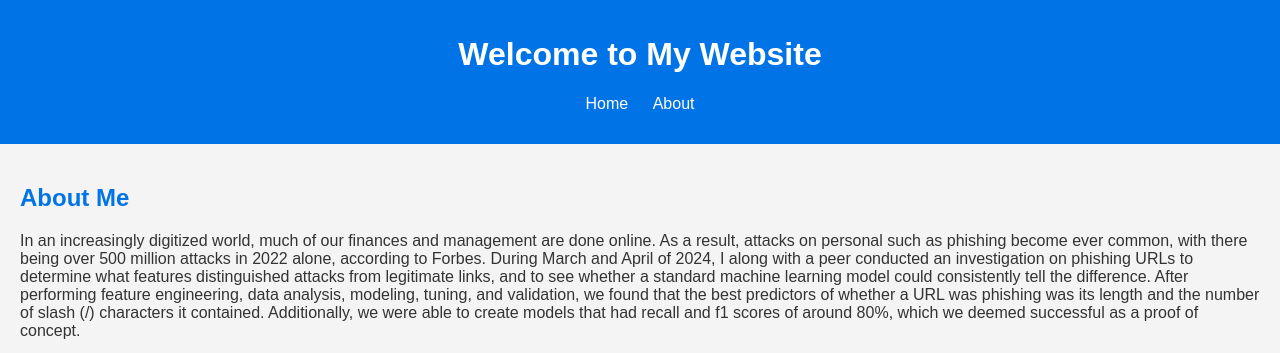
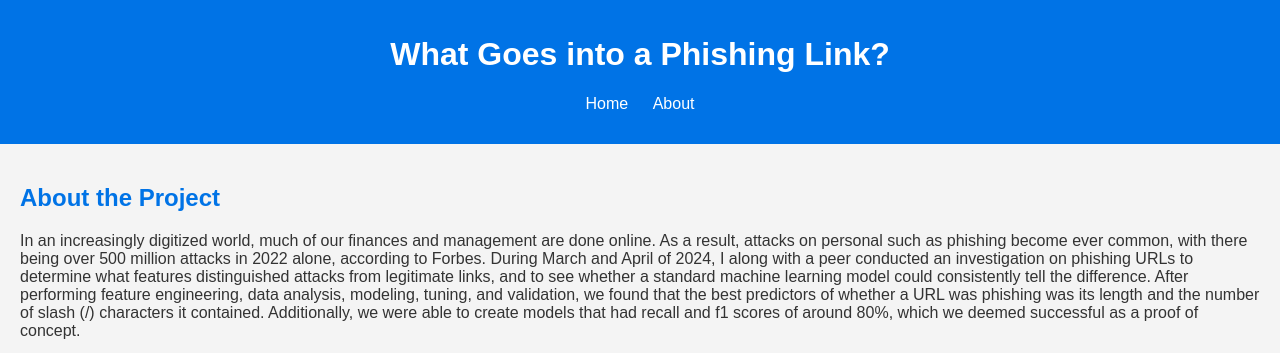
Before and after one commit to phisomni-edu/ds4200_hw3_website, a plain HTML site: page index.html in a window 1280 px wide. Shown: the top 353 px of the page. Drawn offline with Linux system fonts and the light colour scheme.

Commit message:
Update index.html
updated headers

```diff
--- a/index.html
+++ b/index.html
@@ -6,7 +6,7 @@
 </head>
 <body>
     <header>
-        <h1>Welcome to My Website</h1>
+        <h1>What Goes into a Phishing Link?</h1>
         <nav>
             <ul>
                 <li><a href="index.html">Home</a></li>
@@ -17,7 +17,7 @@
 
     <main>
         <section>
-            <h2>About Me</h2>
+            <h2>About the Project</h2>
             <p>
                 In an increasingly digitized world, much of our finances and management are done online. As a result, attacks on personal such as
                 phishing become ever common, with there being over 500 million attacks in 2022 alone, according to Forbes. During March and April of
```
